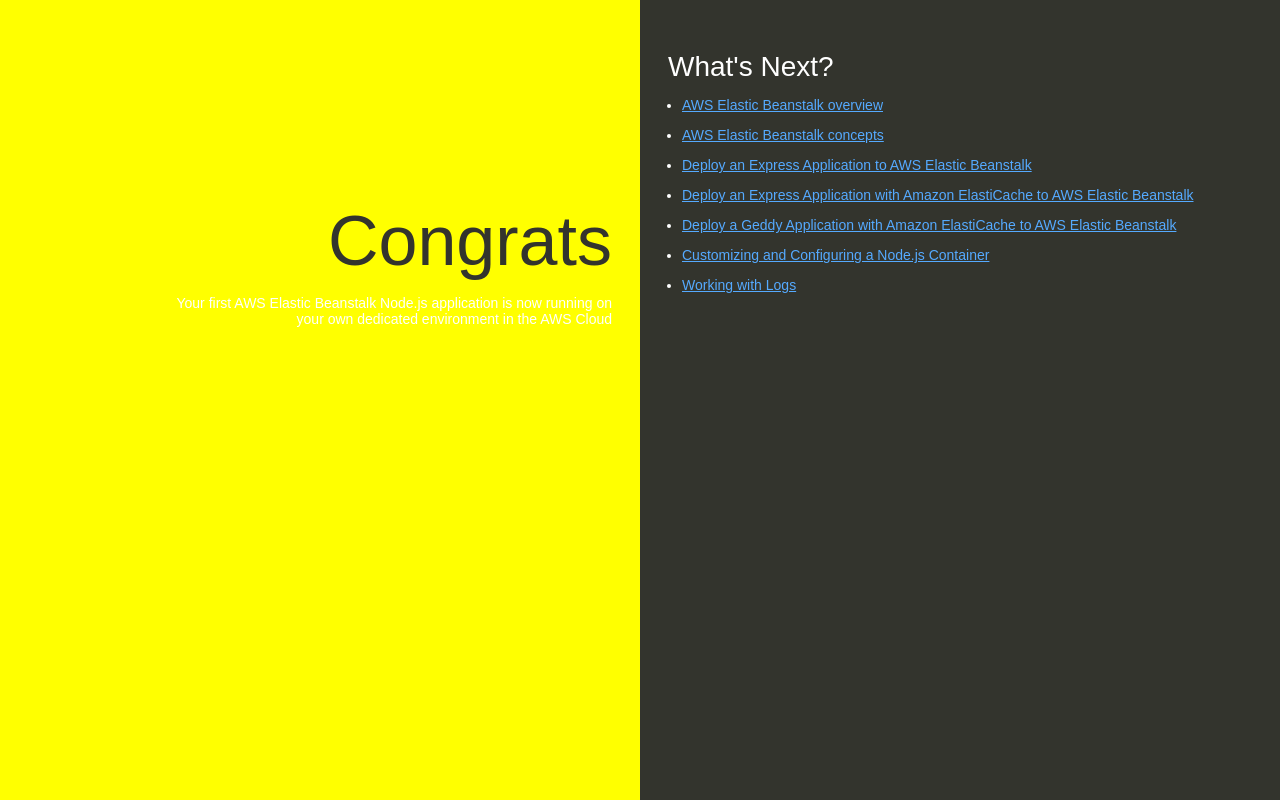
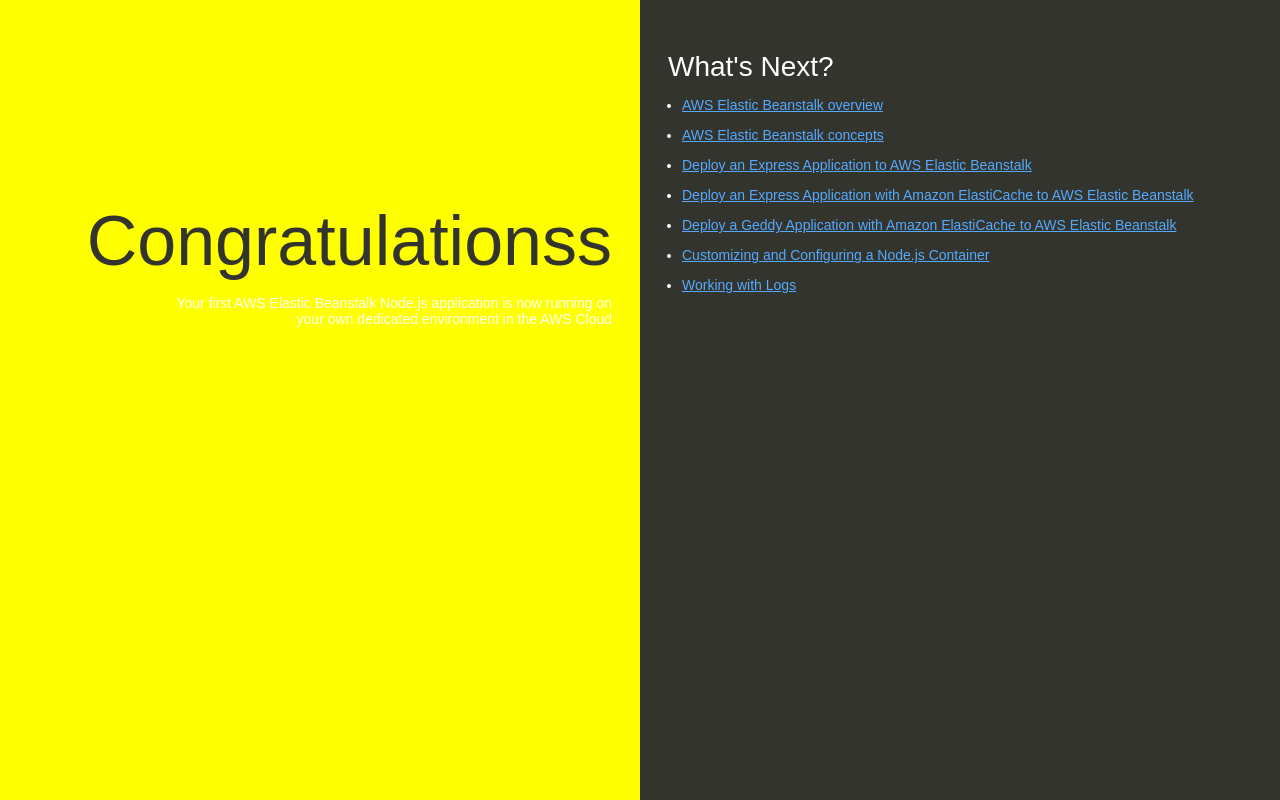
Before and after one commit to MadhukarTiwari15/codePipeline, a website: page index.html in a window 1280 px wide. Drawn offline with Linux system fonts and the light colour scheme.

Commit message:
Update index.html

```diff
--- a/index.html
+++ b/index.html
@@ -74,7 +74,7 @@
   </head>
   <body>
     <div class="textColumn">
-      <h1>Congrats</h1>
+      <h1>Congratulationss</h1>
       <p>Your first AWS Elastic Beanstalk Node.js application is now running on your own dedicated environment in the AWS Cloud</p>
     </div>
     <div class="linksColumn">
```
